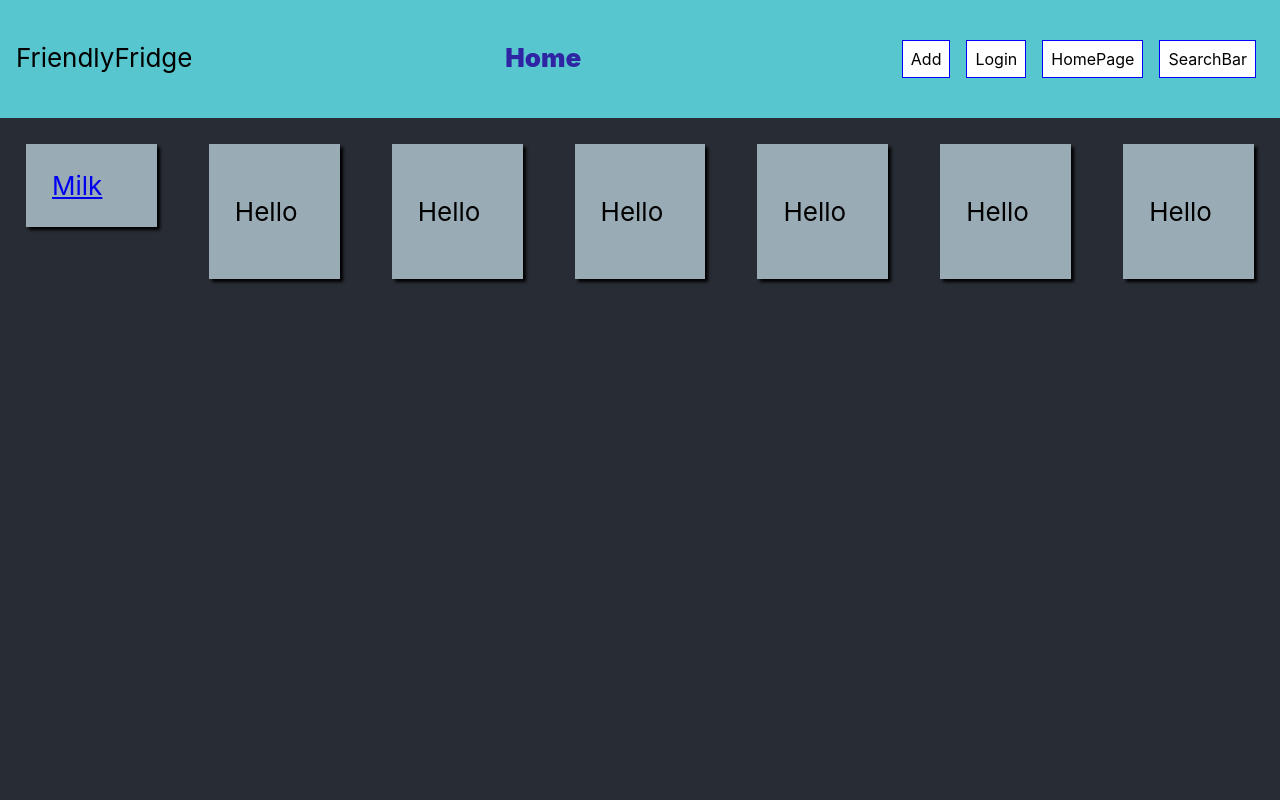
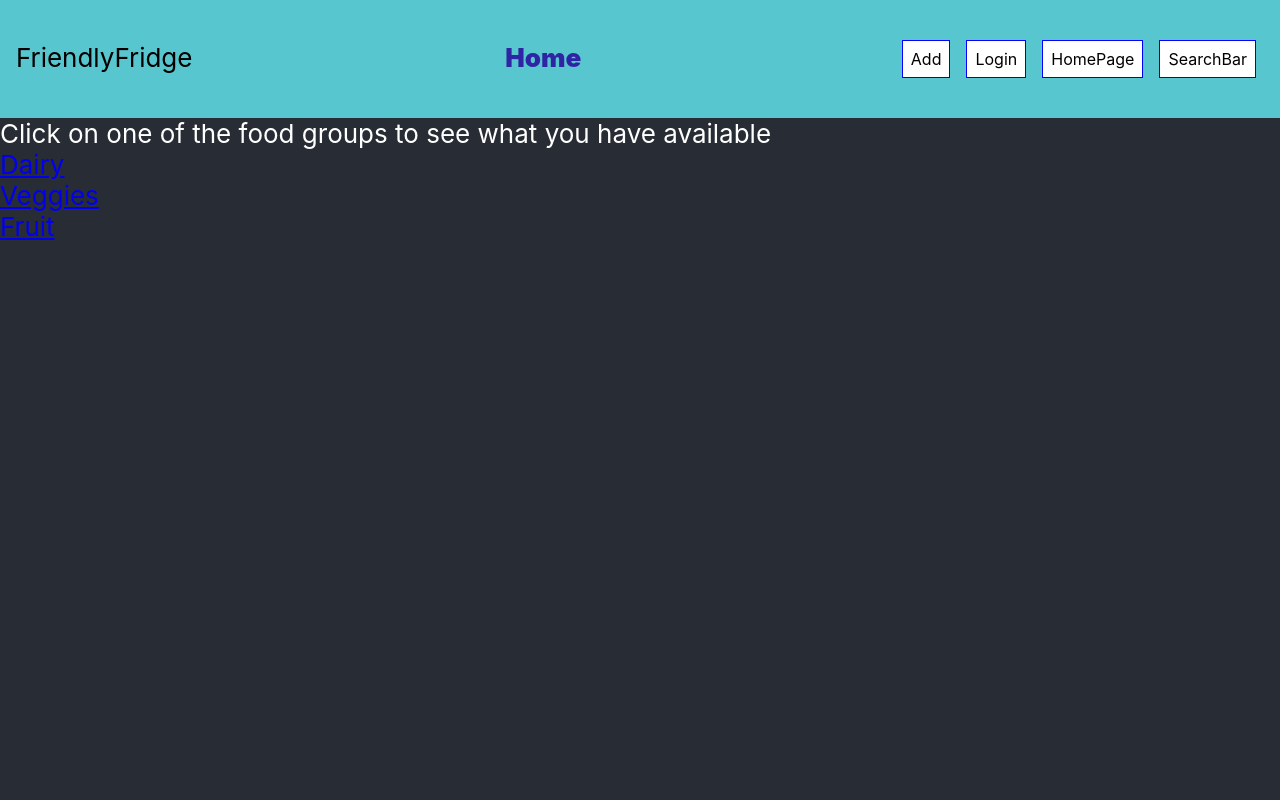
Before and after one commit to aunyamukherjee/friendly-fridge, a React (Create React App) app: page / in a window 1280 px wide. Shown: the top 800 px of the page. Built offline with nearby package versions, Linux system fonts and the light colour scheme.

Commit message:
Changing the formating of the HomePage

```diff
--- a/src/App.css
+++ b/src/App.css
@@ -3,13 +3,13 @@
 } */
 
 
-.HomePageBody {
+.Body {
   background-color: #282c34;
   min-height: 100vh;
-  display: flex;
-  flex-direction: column;
-  align-items: center;
-  justify-content: center;
+  /* display: flex; */
+  /* flex-direction: column; */
+  /* align-items: center; */
+  /* justify-content: center; */
   font-size: calc(10px + 2vmin);
   color: white;
 }
--- a/src/App.js
+++ b/src/App.js
@@ -16,8 +16,11 @@ const App = (props) => {
     return (
       <div>
         <Header className ="Header"/>
-        <FoodGroupListView />
-        {/* <HomePageBody className = "HomePageBody" /> */}
+      <div className = "Body">
+      {/* <FoodGroupListView /> */}
+        <HomePageBody />
+      </div>
+
         <Footer className = "Footer"/>
       </div>
     );
--- a/src/FoodGroupListView/FoodGroupListView.css
+++ b/src/FoodGroupListView/FoodGroupListView.css
@@ -1,18 +1,17 @@
 .List-Items-container {
-    background-color: #282c34;
-    min-height: 100vh;
     display: flex;
     flex-direction: row;
     align-items: flex-start;
     justify-content: left;
     font-size: calc(10px + 2vmin);
     flex-wrap: wrap;
+    width: 500px;
 
 }
 
 .List-Items {
     flex: 1;
-    width: 50%;
+    width: 500px; /* i want to make this a static size */
     color: black;
     padding: 1em;
     margin: 1em;
@@ -22,7 +21,9 @@
 }
 
 .Food-link {
-    /* color: black; */
+    color: black;
     /* justify-content: center; */
-    /* padding: 1em; */
+    padding: 1em;
+    /* margin: 1em; */
+    /* height: 151px; */
 }
--- a/src/HomePageBody/HomePageBody.css
+++ b/src/HomePageBody/HomePageBody.css
@@ -1,24 +1,40 @@
 
 
-.HomePageBody {
-    background-color: #282c34;
-    min-height: 100vh;
+.HomePageBody-conatiner {
+    /* background-color: #282c34; */
+    /* min-height: 100vh; */
     display: flex;
-    flex-direction: column;
+    flex-direction: row;
     align-items: flex-start;
     justify-content: center;
-    font-size: calc(10px + 2vmin);
-    color: white;
+    width: 500px;
+    flex-wrap: wrap;
+    /* flex-basis: 100%; */
+    /* font-size: calc(10px + 2vmin); */
+
   };
 
   .staticText {
+    display: flex;
+    flex-direction: column;
     align-items: left;
     justify-content: left;
+    width: 50%;
   };
 
-  .App-link {
+  .Food-Group {
+    display: flex;
     align-items: right;
     justify-content: right;
+    flex-direction: column;
+    color: white;
+    padding: 1em;
+    margin: 1em;
+    background-color:rgba(163, 184, 193, 0.92);
+    box-shadow: 3px 3px 3px black;
+    flex-wrap: wrap;
+    width: 50%;
+    flex: 1;
   };
 
-  /* idk how to move this to the left */
+/* i am not sure why this wont format into cards when the other FGLV did */
--- a/src/HomePageBody/index.js
+++ b/src/HomePageBody/index.js
@@ -4,28 +4,30 @@ import './HomePageBody.css';
 
 const HomePageBody = (props) => {
     return (
-        <div className = "HomePageBody">
-          <p className = "staticText">
+        <div className = "HomePageBody-container">
+          <div className = "staticText">
             Click on one of the food groups to see what you have available
-          </p>
+          </div>
+          <div className="Food-Group">
             <a
-            className="App-link"
               href="https://www.delish.com/cooking/recipe-ideas/a26977162/chocolate-ice-cream-recipe/"
               target="_blank"
               rel="noopener noreferrer"
             >
               Dairy
             </a>
+          </div>
+          <div className="Food-Group">
             <a
-            className="App-link"
               href="https://therecipecritic.com/vegetable-stir-fry/"
               target="_blank"
               rel="noopener noreferrer"
             >
               Veggies
             </a>
+          </div>
+          <div className="Food-Group">
             <a
-            className="App-link"
               href="https://www.google.com/imgres?imgurl=https%3A%2F%2Fhips.hearstapps.com%2Fhmg-prod.s3.amazonaws.com%2Fimages%2Fassortment-of-colorful-ripe-tropical-fruits-top-royalty-free-image-995518546-1564092355.jpg&imgrefurl=https%3A%2F%2Fwww.goodhousekeeping.com%2Fhealth%2Fdiet-nutrition%2Fg28511617%2Fhealthiest-fruits%2F&tbnid=Tx4xm7Li7U8gKM&vet=12ahUKEwjludeFn4TqAhW6A50JHf9_BqgQMygAegUIARDVAQ..i&docid=M75OSqqe88sloM&w=2119&h=1414&q=fruits&ved=2ahUKEwjludeFn4TqAhW6A50JHf9_BqgQMygAegUIARDVAQ"
               target="_blank"
               rel="noopener noreferrer"
@@ -33,6 +35,7 @@ const HomePageBody = (props) => {
               Fruit
             </a>
           </div>
+      </div>
     )
 }
 
```
Lines whose indentation alone changed are shown as unchanged.
